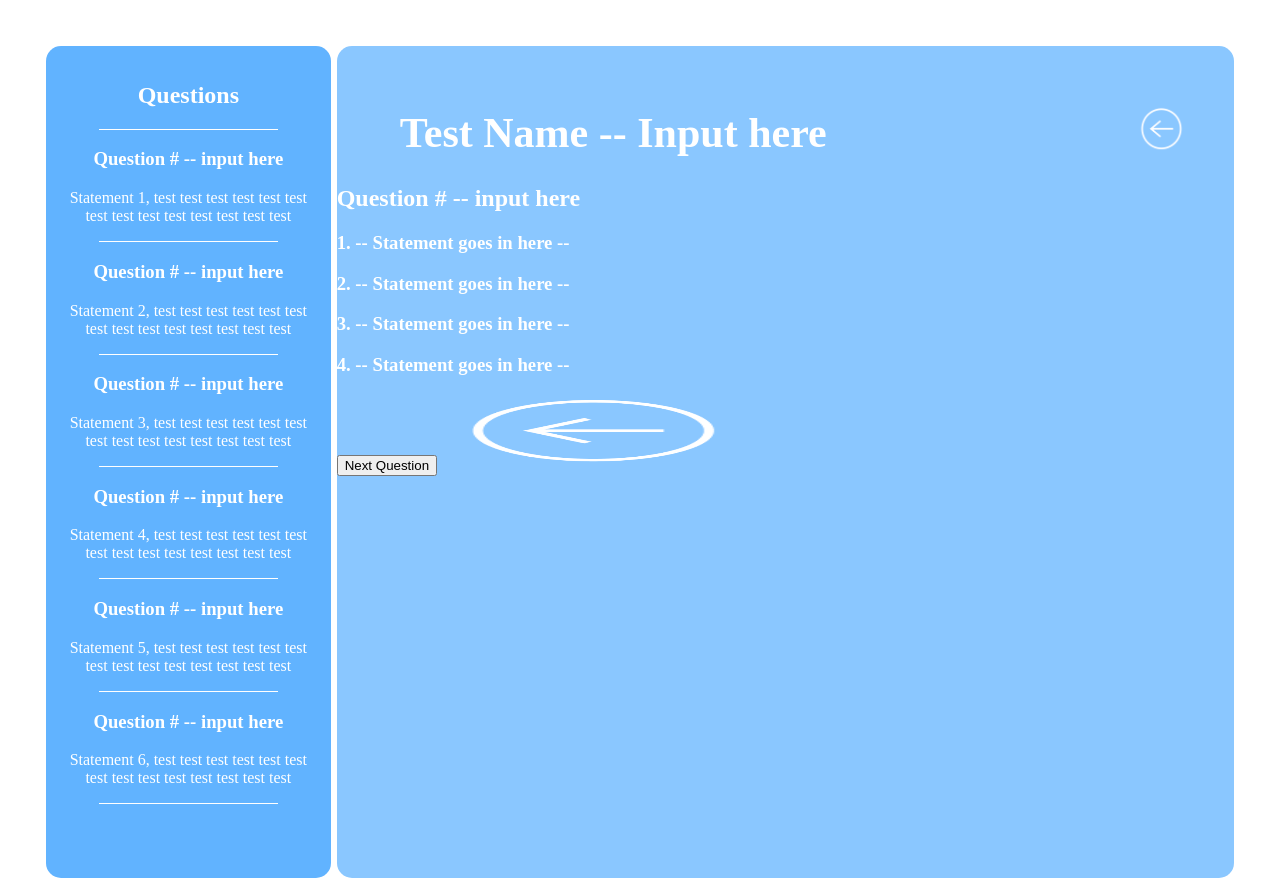
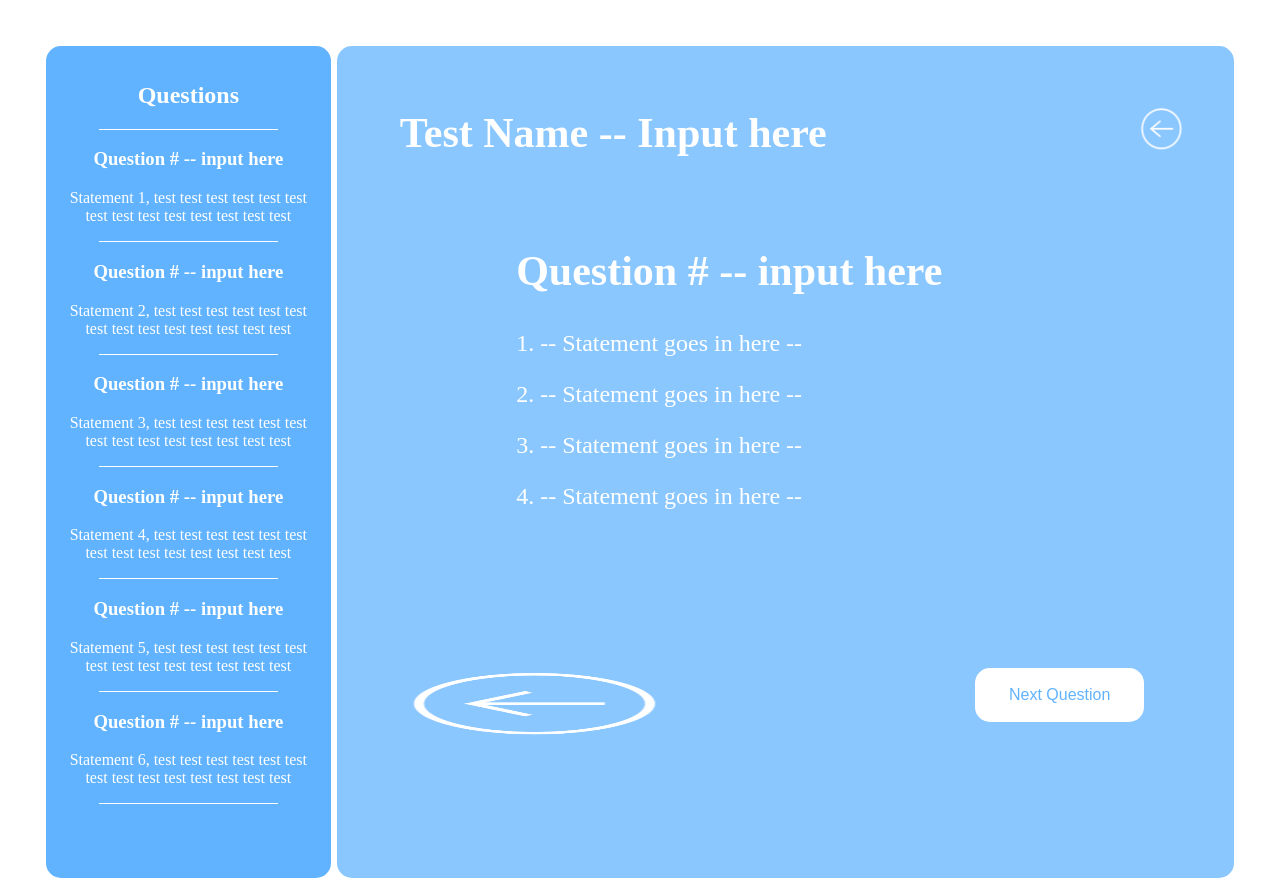
Before and after one commit to mtorres3/SSW322-Test-Survey, a Flask app: template Flask/server/src/templates/survey-open.html in a window 1280 px wide. Run offline with Flask 2, Linux system fonts and the light colour scheme; the template is opened without the code that fills it, so the values that code supplies are empty.

Commit message:
added load survey/test css

```diff
--- a/Flask/server/src/static/css/main.css
+++ b/Flask/server/src/static/css/main.css
@@ -344,3 +344,36 @@ hr{
     border-style: 2px solid;
     border-color: white;
 }
+
+/* Load Survey/Test Page */
+.question-block{
+    margin-top: 10%;
+    margin-left:20%;
+    font-size: 28px;
+}
+#question-of-block{
+    position: relative;
+    font-size: 24px;
+    font-weight: normal;
+}
+
+#logo-load{
+    position:relative;
+    margin-top: 15%;
+    margin-bottom: 10%;
+    margin-left: 5%;
+}
+
+#question-submit-load{
+    float: right;
+    margin-right: 10%;
+    margin-top: 15%;
+    margin-bottom: 10%;
+    color: #61B3FF;
+    background-color: white;
+    border-radius: 15px;
+    border-color: white;
+    border-style: solid;
+    font-size: 16px;
+    padding: 1em 2em;
+}
```
